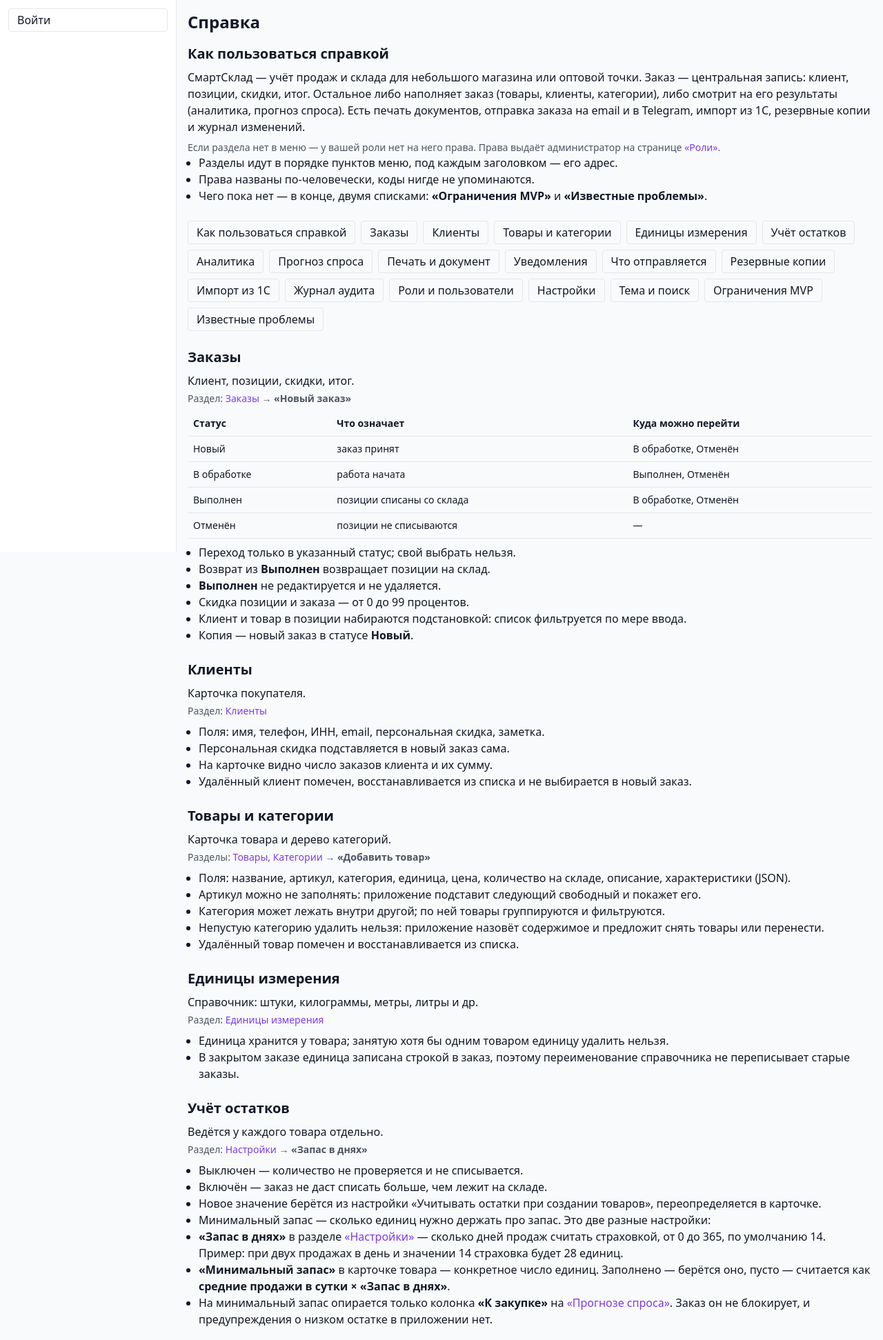
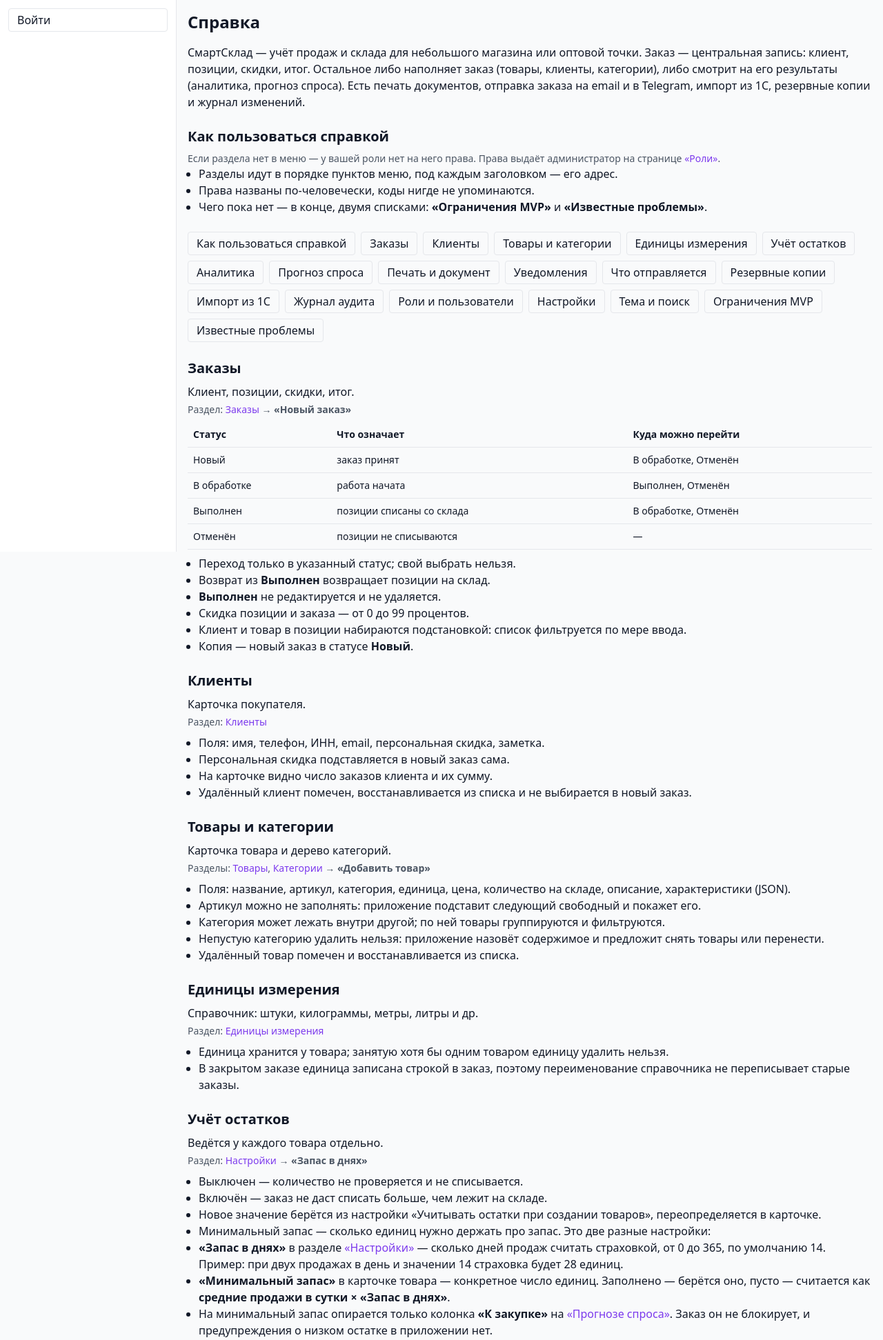
Before and after one commit to iceflux/smartsklad, a FastAPI app: template app/templates/help.html in a window 1280 px wide. Shown: the part 53-1996 px from the top of the page at 69% size. Run offline with FastAPI, Linux system fonts and the light colour scheme; the template is opened without the code that fills it, so the values that code supplies are empty.

Commit message:
docs(help): move the intro above the how-to heading

```diff
--- a/app/templates/help.html
+++ b/app/templates/help.html
@@ -6,12 +6,15 @@
     {% if msg %}<p class="mb-4 bg-danger-bg border border-danger-border p-2">{{ msg }}</p>{% endif %}
 
     <section class="mb-6">
-        <h2 id="howto" class="text-xl font-semibold mb-2">Как пользоваться справкой</h2>
         <p class="mb-2">СмартСклад — учёт продаж и склада для небольшого магазина или оптовой точки.
             Заказ — центральная запись: клиент, позиции, скидки, итог. Остальное либо наполняет заказ
             (товары, клиенты, категории), либо смотрит на его результаты (аналитика, прогноз спроса).
             Есть печать документов, отправка заказа на email и в Telegram, импорт из 1С, резервные
             копии и журнал изменений.</p>
+    </section>
+
+    <section class="mb-6">
+        <h2 id="howto" class="text-xl font-semibold mb-2">Как пользоваться справкой</h2>
         <p class="text-sm text-caption">Если раздела нет в меню — у вашей роли нет на него права.
             Права выдаёт администратор на странице <a href="/roles" class="app-link text-accent">«Роли»</a>.</p>
         <ul class="list-disc pl-4 mb-2">
```
